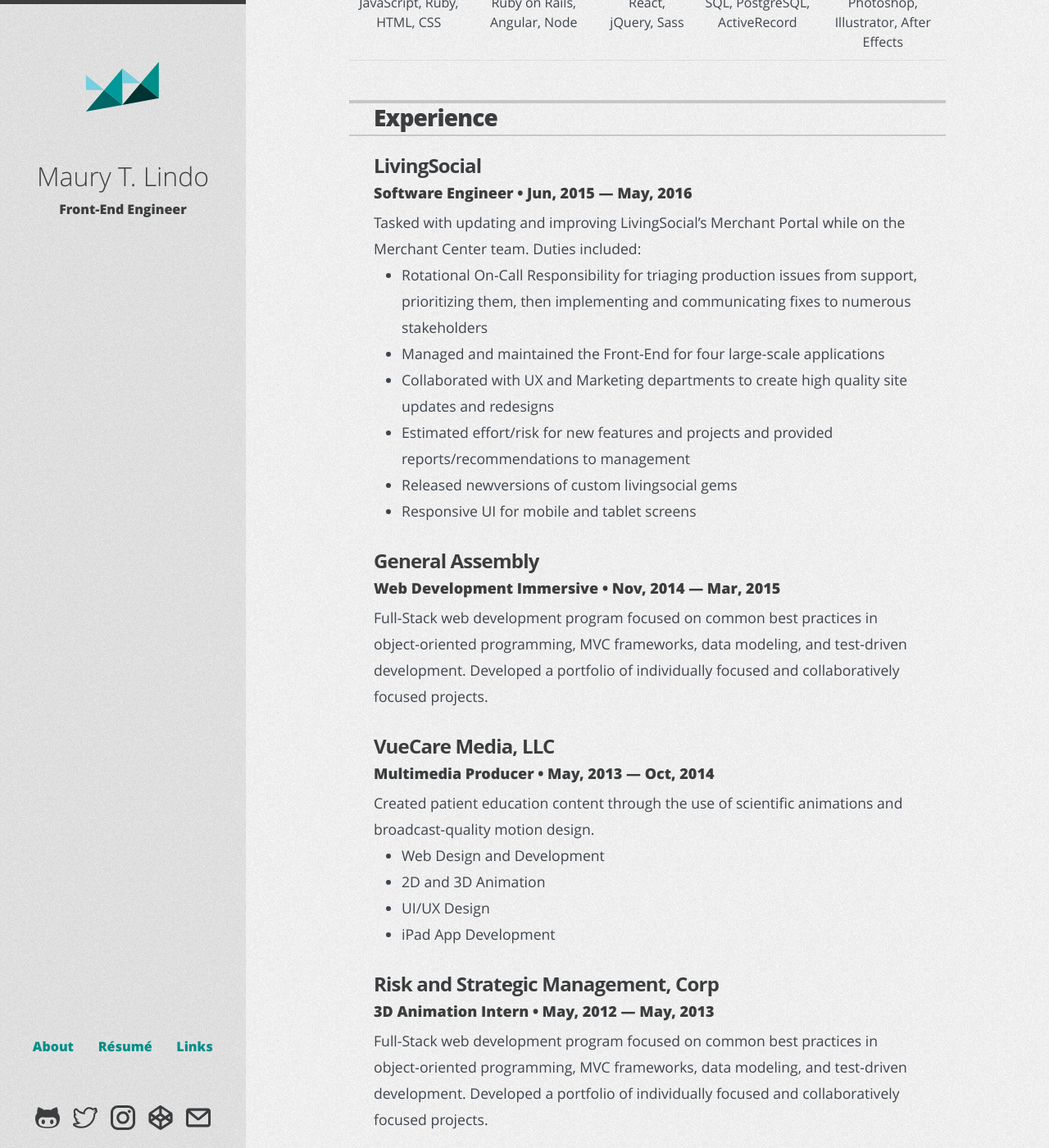
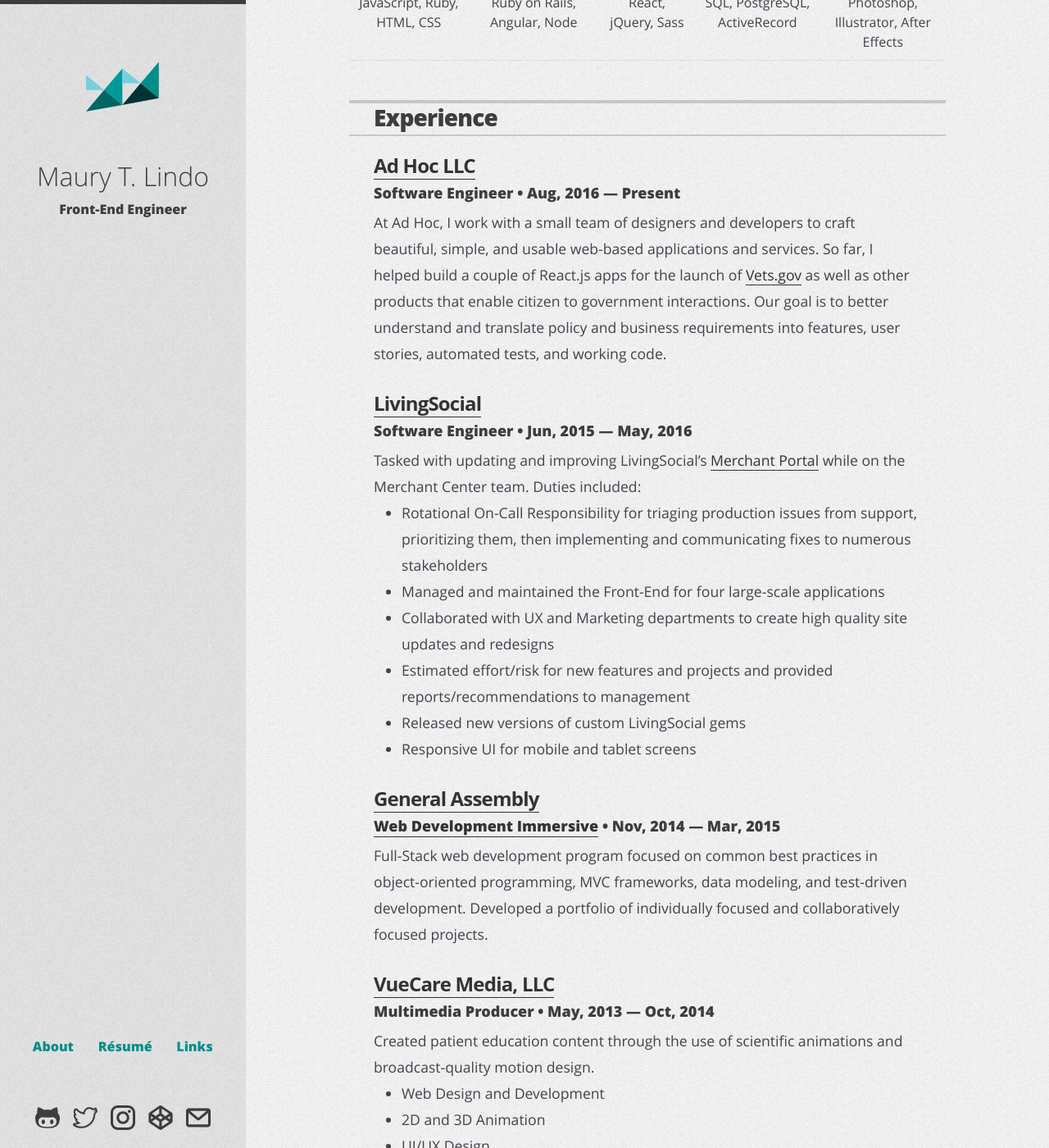
Before and after one commit to cagedcrown/cagedcrown.github.io, a Jekyll site: the page built from resume/resume.md, in a window 1280 px wide and 1400 px high, scrolled down 673 px. Shown: the whole window at 82% size. Built offline with Jekyll 4.4.1, drawn with Linux system fonts in a browser that asks for light colours; some of the changed text lies outside the part shown.

Commit message:
Update resume

```diff
--- a/resume/resume.md
+++ b/resume/resume.md
@@ -27,7 +27,6 @@
       <p class="resume-p">Multimedia artist turned Front-End Engineer who aims to create visually stunning and interactive websites. Insatiable learner who has a passion for JavaScript, Ruby, and personal growth. Proven ability to work in a team setting while being able to prioritize work.</p>
     </div>
     <a href="mailto:mo@cagedcrown.com" class="resume-contact-button" itemprop="email">Contact me</a>
-    <!-- <a class="resume-contact-button-not-looking">I'm not looking for work right now.</a> -->
   </header>
 
   <!-- begin Skills -->
@@ -63,31 +62,41 @@
     <header class="resume-section-header">
       <h2>Experience</h2>
     </header>
+
+    <!-- another resume item -->
+    <div class="resume-item" itemscope itemprop="worksFor" itemtype="http://schema.org/Organization">
+      <h3 class="resume-item-title" itemprop="name"><a href="https://adhocteam.us">Ad Hoc LLC</a></h3>
+      <h4 class="resume-item-details" itemprop="description">Software Engineer &bull; Aug, 2016 &mdash; Present</h4>
+      <p class="resume-item-copy">
+      At Ad Hoc, I work with a small team of designers and developers to craft beautiful, simple, and usable web-based applications and services. So far, I helped build a couple of React.js apps for the launch of <a href="https://www.vets.gov/">Vets.gov</a> as well as other products that enable citizen to government interactions. Our goal is to better understand and translate policy and business requirements into features, user stories, automated tests, and working code.</p>
+    </div><!-- end of resume-item -->
+
     <!-- Duplicate these resume-item elements and edit accordingly for each job you want to add here -->
     <div class="resume-item" itemscope itemprop="worksFor" itemtype="http://schema.org/Organization">
-      <h3 class="resume-item-title" itemprop="name">LivingSocial</h3>
+      <h3 class="resume-item-title" itemprop="name"><a href="https://livingsocial.com">LivingSocial</a></h3>
       <h4 class="resume-item-details" itemprop="description">Software Engineer &bull; Jun, 2015 &mdash; May, 2016</h4>
-      <p class="resume-item-copy">Tasked with updating and improving LivingSocial’s Merchant Portal while on the Merchant Center team. Duties included:</p>
+      <p class="resume-item-copy">Tasked with updating and improving LivingSocial’s <a href="https://merchant.livingsocial.com/welcome">Merchant Portal</a> while on the Merchant Center team. Duties included:</p>
       <ul class="resume-item-list">
         <li>Rotational On-Call Responsibility for triaging production issues from support, prioritizing them, then implementing and communicating fixes to numerous stakeholders</li>
         <li>Managed and maintained the Front-End for four large-scale applications</li>
         <li>Collaborated with UX and Marketing departments to create high quality site updates and redesigns</li>
         <li>Estimated effort/risk for new features and projects and provided reports/recommendations to management</li>
-        <li>Released newversions of custom livingsocial gems</li>
+        <li>Released new versions of custom LivingSocial gems</li>
         <li>Responsive UI for mobile and tablet screens</li>
       </ul>
-    </div><!-- end of resume-item -->
+    </div>
+    <!-- end of resume-item -->
 
     <!-- another resume item -->
     <div class="resume-item" itemscope itemprop="worksFor" itemtype="http://schema.org/Organization">
-      <h3 class="resume-item-title" itemprop="name">General Assembly</h3>
-      <h4 class="resume-item-details" itemprop="description">Web Development Immersive &bull; Nov, 2014 &mdash; Mar, 2015</h4>
+      <h3 class="resume-item-title" itemprop="name"><a href="https://generalassemb.ly">General Assembly</a></h3>
+      <h4 class="resume-item-details" itemprop="description"><a href="https://generalassemb.ly/education/web-development-immersive">Web Development Immersive</a> &bull; Nov, 2014 &mdash; Mar, 2015</h4>
       <p class="resume-item-copy">Full-Stack web development program focused on common best practices in object-oriented programming, MVC frameworks, data modeling, and test-driven development. Developed a portfolio of individually focused and collaboratively focused projects.</p>
     </div><!-- end of resume-item -->
 
     <!-- by now you're getting the picture... -->
     <div class="resume-item" itemscope itemprop="worksFor" itemtype="http://schema.org/Organization">
-      <h3 class="resume-item-title" itemprop="name">VueCare Media, LLC</h3>
+      <h3 class="resume-item-title" itemprop="name"><a href="http://vuecaremedia.com/vcm/">VueCare Media, LLC</a></h3>
       <h4 class="resume-item-details" itemprop="description">Multimedia Producer &bull; May, 2013 &mdash; Oct, 2014</h4>
       <p class="resume-item-copy">Created patient education content through the use of scientific animations and broadcast-quality motion design.</p>
       <ul class="resume-item-list">
@@ -102,8 +111,9 @@
     <div class="resume-item" itemscope itemprop="worksFor" itemtype="http://schema.org/Organization">
       <h3 class="resume-item-title" itemprop="name">Risk and Strategic Management, Corp</h3>
       <h4 class="resume-item-details" itemprop="description">3D Animation Intern &bull; May, 2012 &mdash; May, 2013</h4>
-      <p class="resume-item-copy">Full-Stack web development program focused on common best practices in object-oriented programming, MVC frameworks, data modeling, and test-driven development. Developed a portfolio of individually focused and collaboratively focused projects.</p>
-    </div><!-- end of resume-item -->
+      <p class="resume-item-copy">Create, direct, assist, and review the production of 3D computer animated education videos, which is related to risk management.</p>
+    </div>
+    <!-- end of resume-item -->
   </section>
   <!-- end Experience -->
 
```
